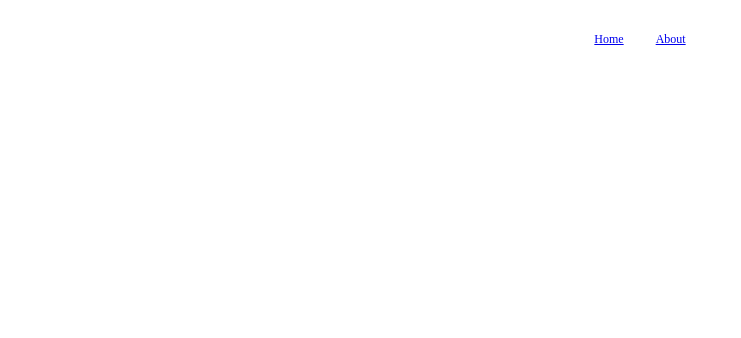
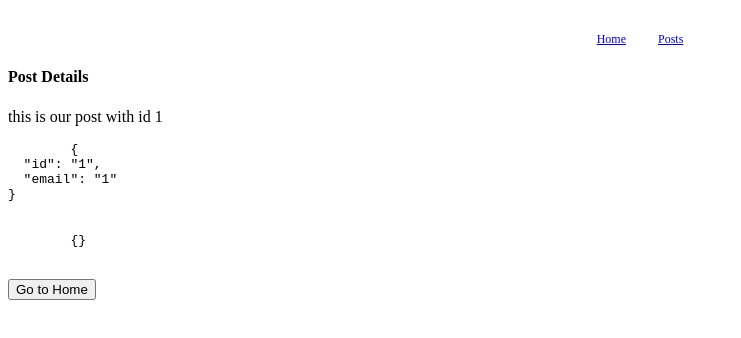
Before and after one commit to smhabibjr/ultimate-vue3-path, a Vue app: page /post/1/1 in a window 1280 px wide. Before the commit this address had no page. Shown: the top 338 px of the page, without its empty margins (0-741 px from the left). Built offline with nearby package versions, Linux system fonts and the light colour scheme.

Commit message:
define route , pass params , access route params in template and script, route push using useRouter

```diff
--- a/src/App.vue
+++ b/src/App.vue
@@ -5,7 +5,7 @@ import { RouterLink, RouterView } from 'vue-router'
 <template>
   <nav>
     <RouterLink to="/">Home</RouterLink>
-    <RouterLink to="/about">About</RouterLink>
+    <RouterLink to="/posts">Posts</RouterLink>
   </nav>
 
   <RouterView />
--- a/src/router/index.js
+++ b/src/router/index.js
@@ -10,12 +10,14 @@ const router = createRouter({
       component: HomeView
     },
     {
-      path: '/about',
-      name: 'about',
-      // route level code-splitting
-      // this generates a separate chunk (About.[hash].js) for this route
-      // which is lazy-loaded when the route is visited.
-      component: () => import('../views/AboutView.vue')
+      path: '/posts',
+      name: 'posts',
+      component: () => import('../views/PostsView.vue')
+    },
+    {
+      path: '/post/:id/:email',
+      name: 'post',
+      component: () => import('../views/PostView.vue')
     }
   ]
 })
--- a/src/views/AboutView.vue
+++ /dev/null
@@ -1,20 +0,0 @@
-<template>
-  <div class="about">
-    <p>
-
-      <button @click="counter.increamentCounter(2)"><span>{{ counter.count }}</span></button>
-    </p>
-    <h1>About page</h1>
-  </div>
-  <textarea name="" id="" cols="30" rows="10" v-autofocus></textarea>
-</template>
-
-<script setup>
-import { vAutofocus } from '@/directives/vAutofocus';
-import { useCounterStore } from '@/stores/counter';
-const counter = useCounterStore()
-</script>
-
-<style>
-
-</style>
--- /dev/null
+++ b/src/views/PostView.vue
@@ -0,0 +1,44 @@
+<template>
+  <div class="post">
+    <h4>Post Details</h4>
+
+    <p>
+      this is our post with id {{ $route.params.id }}
+    </p>
+    <p>
+      <pre>
+        {{ $route.params }}
+      </pre>
+    </p>
+    <p>
+      <pre>
+        {{ $route.query }}
+      </pre>
+    </p>
+    <p>
+      <button @click="goToHome">Go to Home</button>
+    </p>
+  </div>
+</template>
+
+<script setup>
+import { useRoute, useRouter } from 'vue-router';
+
+const route = useRoute()
+const router = useRouter()
+
+const goToHome = ()=> {
+  router.push({
+    name:'home',
+    params: {
+      id: 3,
+      email: "email@gmail.com"
+    }
+  })
+}
+
+console.log(route.params.id);
+console.log(route.params.email);
+</script>
+
+<style></style>
--- /dev/null
+++ b/src/views/PostsView.vue
@@ -0,0 +1,19 @@
+<template>
+  <div class="posts">
+    <h4>Posts</h4>
+    <ul>
+      <li>
+        <RouterLink :to="{name:'post', params: { id: 3, email: 'myemail.com'} }">Post 3</RouterLink>
+      </li>
+      <li>
+        <RouterLink to="/post/4/email.com">Post 4</RouterLink>
+      </li>
+    </ul>
+  </div>
+</template>
+
+<script setup>
+
+</script>
+
+<style></style>
```
Also changed, not shown: 1 other file (tests, documents, lock files or other folders).
